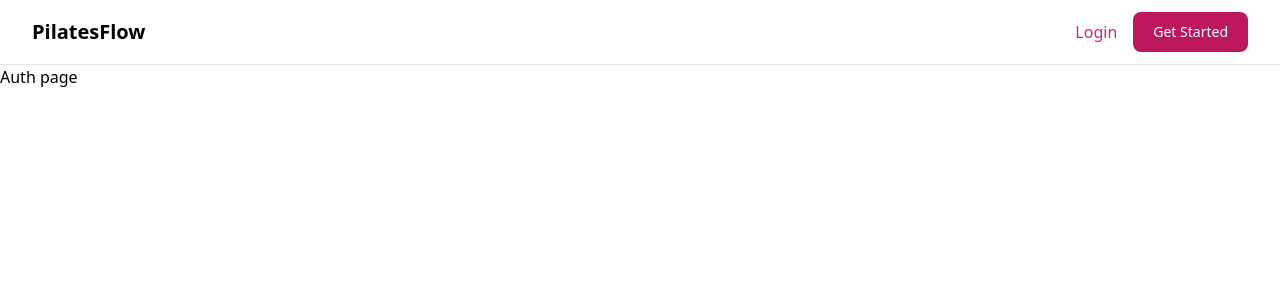
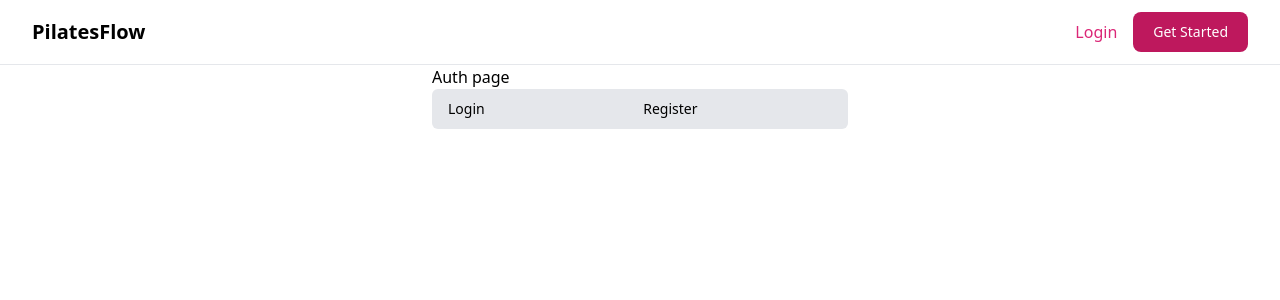
Before and after one commit to eleonorsilva96/pilates-app, a Vue app in the folder client/: page /auth in a window 1280 px wide. Shown: the top 300 px of the page. Built offline with nearby package versions, Linux system fonts and the light colour scheme; no server answers.

Commit message:
add dynamic tab navigation using the router

```diff
--- a/client/src/router/index.js
+++ b/client/src/router/index.js
@@ -14,12 +14,11 @@ const router = createRouter({
     },
     {
       path: '/auth',
-      name: 'auth',
       component: AuthView,
       children: [
-        { path: 'login', component: LoginView },
+        { path: 'login', name: 'login', component: LoginView },
 
-        { path: 'register', component: RegisterView },
+        { path: 'register', name: 'register', component: RegisterView },
       ],
     },
   ],
--- a/client/src/views/AuthView.vue
+++ b/client/src/views/AuthView.vue
@@ -1,16 +1,67 @@
+<script setup>
+
+import { watch, computed } from 'vue';
+import { useRoute } from 'vue-router';
+import login from './LoginView.vue'
+import register from './RegisterView.vue'
+
+
+const tabs = {
+  login,
+  register
+}
+
+const route = useRoute()
+
+let currentTab = route.name
+
+// let capitalizeCurrentTab = computed(() =>
+//   currentTab.value ? currentTab.value.charAt(0).toUpperCase() + currentTab.value.slice(1) : ''
+// )
+
+function capitalize(word) {
+  if (!word) return ''
+  return word.charAt(0).toUpperCase() + word.slice(1)
+}
+
+console.log("load route " + currentTab)
+
+// console.log("component login " + tabs['login'])
+
+watch(() => route.name, (newRoute, oldRoute) => {
+  // re-assign currentTab with new value
+  console.log("new route " + newRoute)
+  currentTab = newRoute
+})
+
+
+</script>
+
 <template>
-  <div class="about">
+  <div class="container mx-auto px-4 max-w-md">
     <h1>Auth page</h1>
+    <!-- tabs -->
+     <div class="justify-evenly h-10 rounded-md bg-gray-200 text-muted-foreground p-1 flex flex-row">
+      <RouterLink
+      role="button"
+      v-for="(_, tab) in tabs"
+      :key="tab"
+      :class="['flex-auto', 'rounded-sm', 'px-3', 'py-1.5', 'text-sm', 'font-medium', 'transition-all', { active: currentTab === tab }]"
+      :to="`/auth/${tab}`"
+      >
+      {{ capitalize(tab) }}
+    </RouterLink>
+    <!-- </button> -->
+      <!-- <button class="flex-auto rounded-sm px-3 py-1.5 text-sm font-medium transition-all">Register</button> -->
+     </div>
     <RouterView></RouterView>
   </div>
 </template>
 
-<style>
-/* @media (min-width: 1024px) {
-  .about {
-    min-height: 100vh;
-    display: flex;
-    align-items: center;
-  }
-} */
+<style scoped>
+
+.active {
+  background-color: white;
+}
+
 </style>
```
